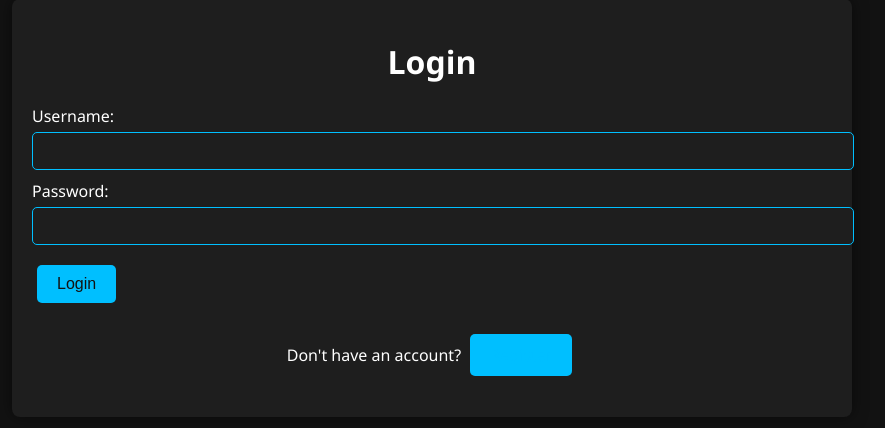
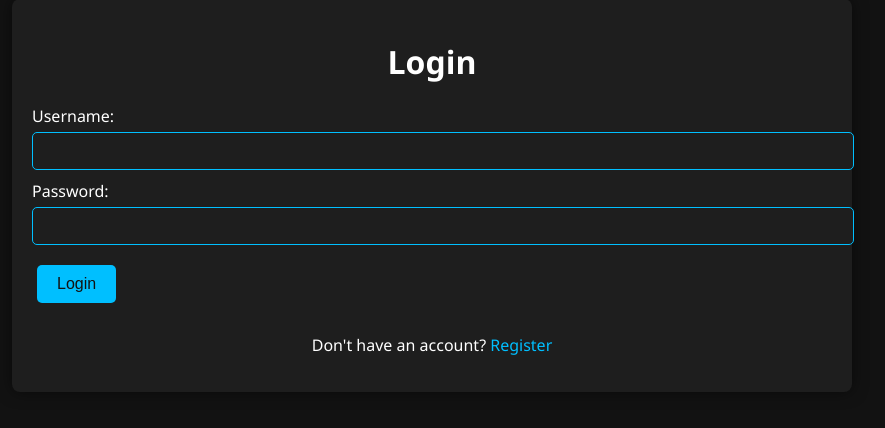
Before and after one commit to ImGooball/PHPBlogSite, a PHP site: page /login.php in a window 1280 px wide. Shown: the part 21-449 px from the top of the page, without its empty margins (208-1093 px from the left). Run offline with PHP 8.4, Linux system fonts and the light colour scheme.

Commit message:
Fixing the css issue with register button

```diff
--- a/login.php
+++ b/login.php
@@ -43,7 +43,7 @@ if ($_SERVER["REQUEST_METHOD"] == "POST") {
             <input type="password" id="password" name="password" required>
             <input type="submit" value="Login" class="btn">
         </form>
-        <p>Don't have an account? <a href="register.php" class="btn">Register</a></p>
+        <p>Don't have an account? <a href="register.php" class="register-link">Register</a></p>
     </div>
 </body>
 </html>
--- a/styles.css
+++ b/styles.css
@@ -119,14 +119,14 @@ form input[type="submit"] {
 }
 
 /* Additional styling for the registration link */
-p a.btn {
+p a.register-link {
     display: inline-block;
     margin-top: 10px;
     color: #00bfff;
     text-decoration: none;
 }
 
-p a.btn:hover {
+p a.register-link:hover {
     text-decoration: underline;
     color: #00a3cc; /* Darker blue on hover */
 }
```
